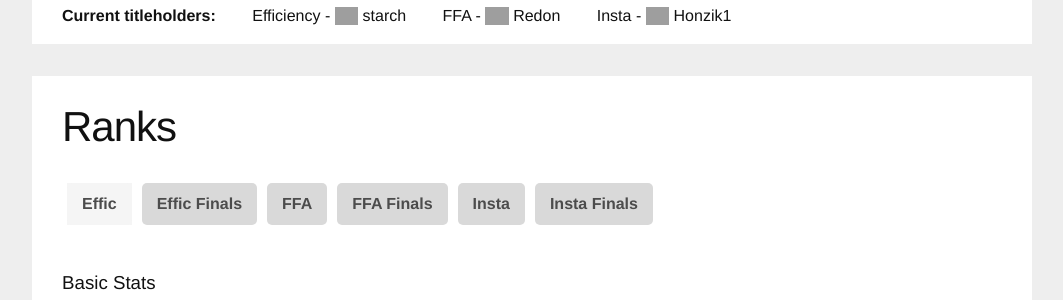
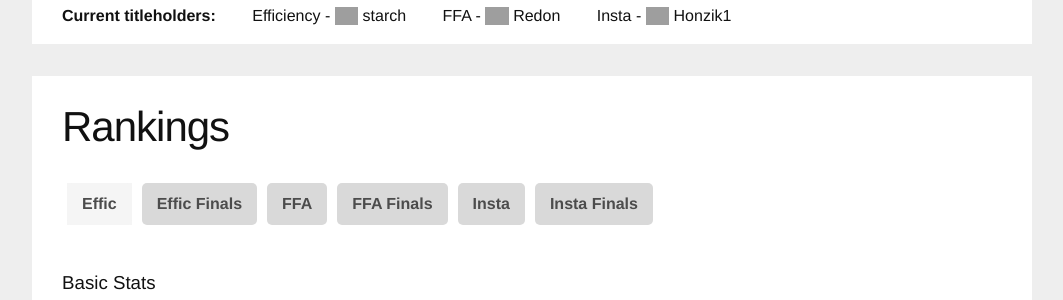
Before and after one commit to sauerduels/website, a Jekyll site: the page built from rankings.html, in a window 1280 px wide and 900 px high. Shown: the part 130-430 px from the top of the window, without its empty margins (108-1171 px from the left). Built offline with Jekyll 4.4.1, drawn with Linux system fonts in a browser that asks for light colours; grey boxes are pictures that could not be loaded.

Commit message:
update pages

```diff
--- a/_layouts/ranking.html
+++ b/_layouts/ranking.html
@@ -5,7 +5,7 @@
 <article class="post">
 
   <header class="post-header">
-    <h1 class="post-title">Ranks</h1>
+    <h1 class="post-title">Rankings</h1>
   </header>
 
   <div class="post-content">
```
